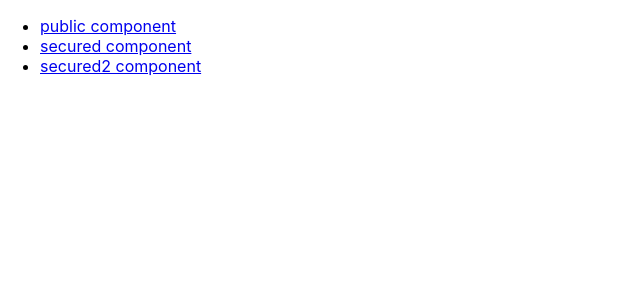
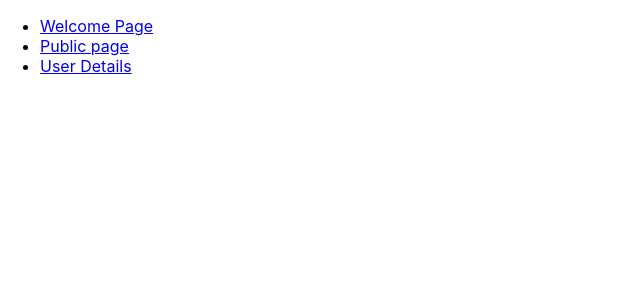
Before and after one commit to motnip/keycloak-js-login, a React (Create React App) app: page / in a window 1280 px wide. Shown: the top 300 px of the page, without its empty margins (0-640 px from the left). Built offline with nearby package versions, Linux system fonts and the light colour scheme.

Commit message:
Rename pages and delted page Secure2

```diff
--- a/src/App.js
+++ b/src/App.js
@@ -1,9 +1,8 @@
 import React, { Component } from 'react';
 import { BrowserRouter, Route, Link } from 'react-router-dom';
 import Welcome from './Welcome';
-import Secured from './Secured';
-import Secured2 from './Secured2';
-import NoLogin from './NoLogin';
+import Public from './PublicPage';
+import UserDetails from './UserDetails';
 import './App.css';
 
 function App() {
@@ -12,14 +11,13 @@ function App() {
       <BrowserRouter>
         <div className="container">
           <ul>
-            <li><Link to="/welcome">public component</Link></li>
-            <li><Link to="/secured">secured component</Link></li>
-            <li><Link to="/secured2">secured2 component</Link></li>
+            <li><Link to="/welcome">Welcome Page</Link></li>
+            <li><Link to="/public">Public page</Link></li>
+            <li><Link to="/user-details">User Details</Link></li>
           </ul>
           <Route exact path="/welcome" component={Welcome} />
-          <Route path="/secured" component={Secured} />
-          <Route path="/secured2" component={Secured2} />
-          <Route path="/nologin" component={NoLogin} />
+          <Route path="/public" component={Public} />
+          <Route path="/user-details" component={UserDetails} />
         </div>
       </BrowserRouter>
     );
--- a/src/NoLogin.js
+++ b/src/PublicPage.js
@@ -1,6 +1,6 @@
 import React, { Component } from 'react';
 
-function NoLogin(){
+function PublicPage(){
 
     return (
       <div>
@@ -8,4 +8,4 @@ function NoLogin(){
         </div>
     )
 }
-export default NoLogin;
+export default PublicPage;
--- a/src/Secured.js
+++ b/src/UserDetails.js
@@ -3,7 +3,7 @@ import UserInfo from './UserInfo';
 import Logout from './Logout';
 import React, { useEffect } from 'react';
 
-export default function Secured() {
+export default function UserDetails() {
   const keycloak = useKeyCloak();
 
   return (
```
